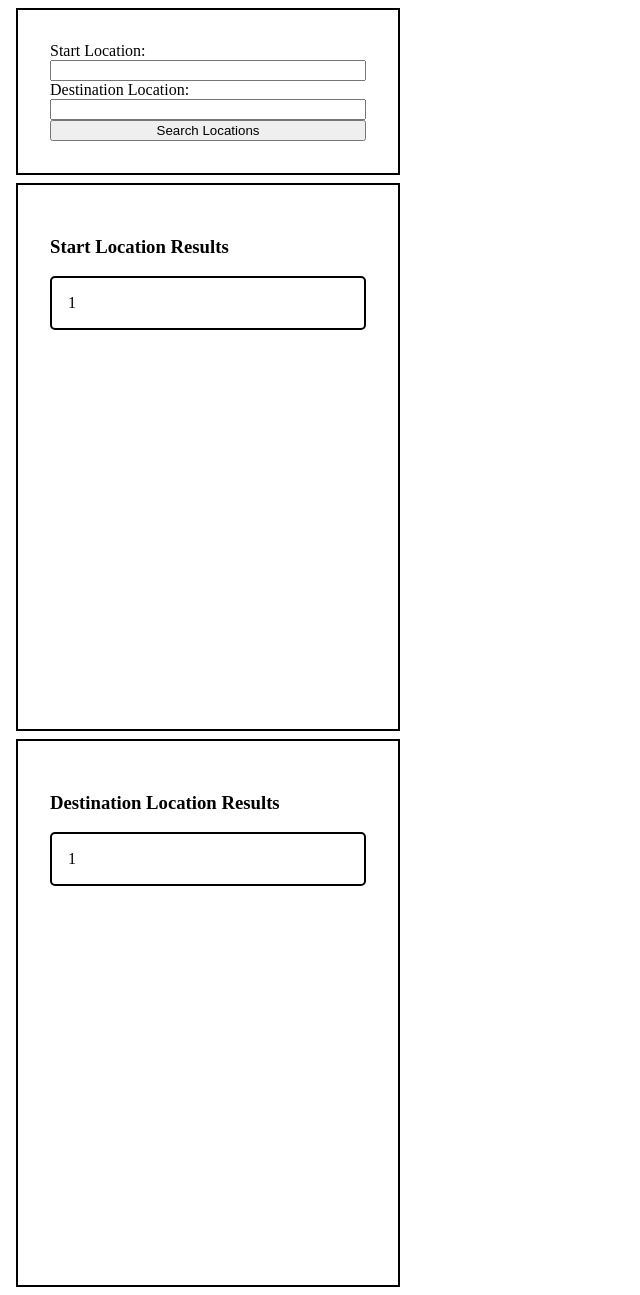
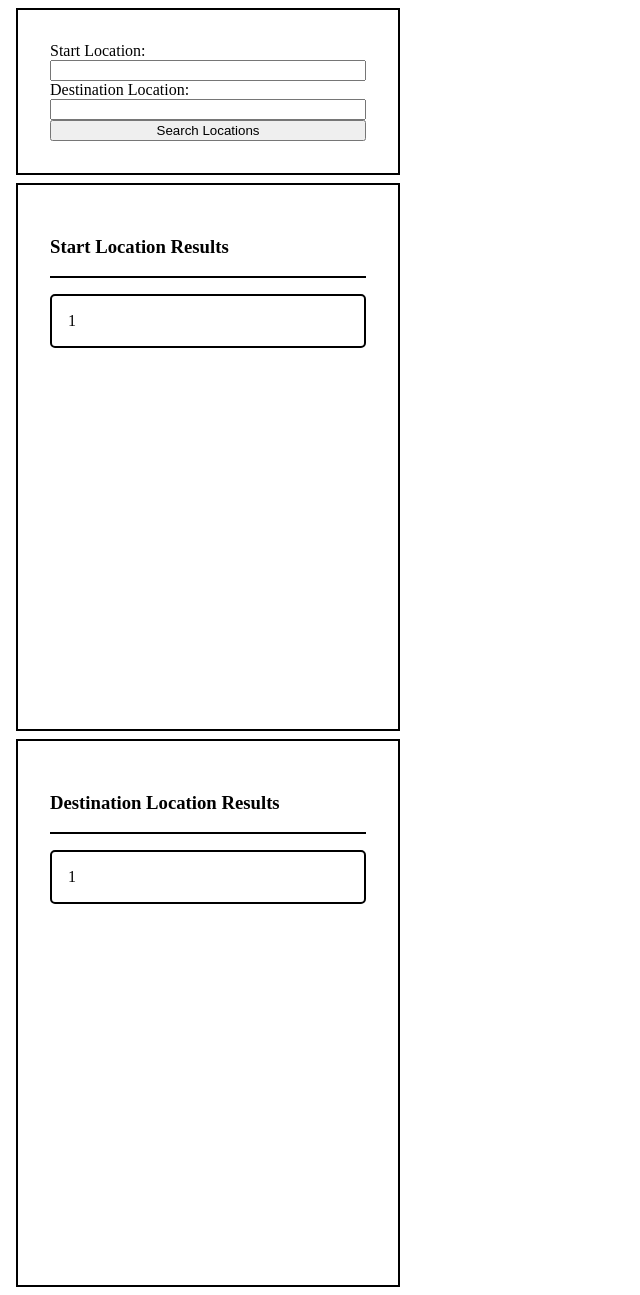
Before and after one commit to sigilpunk/leetRoute, a Python web app: template templates/index.html.jinja in a window 1280 px wide. Shown: the whole page, without its empty margins (0-640 px from the left). Run offline with Jinja, Linux system fonts and the light colour scheme; the template is opened without the code that fills it: most values are stand-ins (such as "Sample title", 1, 10 or a date in 2020).

Commit message:
i fucking hate frontend

```diff
--- a/main.py
+++ b/main.py
@@ -5,7 +5,7 @@ from dotenv import load_dotenv
 from os import getenv
 import json
 import polyline
-import simplek
+import simplekml
 import dataclasses
 from pathlib import Path
 from typing import Self, Literal
--- a/templates/index.html.jinja
+++ b/templates/index.html.jinja
@@ -6,19 +6,37 @@
     <style>
         div {
             width: 25%;
+            margin: .5em;
+        }
+
+        #locations-form-div {
             border: 2px solid black;
             padding: 2em;
-            margin: .5em;
         }
 
         .error-block {
             border: 4px solid red;
             color: #622;
+            padding: 2em;
         }
 
         .search-results {
             height: 30em;
             overflow-y: scroll;
+            padding: 2em;
+            border: 2px solid black;
+            display: flex;
+            flex-direction: column;
+        }
+
+        .search-header {
+            position: sticky;
+            top: 0;
+            background: #fff;
+            z-index: 9999;
+            width: 100%;
+            border-bottom: 2px solid black;
+            margin: 0;
         }
 
         .search-result {
@@ -57,13 +75,17 @@
     </div>
     {% if start_res and dest_res %}
         <div class="search-results" id="start-results" submitted="false">
-            <h3>Start Location Results</h3>
+            <div class="search-header">
+                <h3>Start Location Results</h3>
+            </div>
             {% for choice in start_res.choices %}
                 <p class="search-result" resulttype="start" index="{{ choice[1] }}">{{ choice[0] }}</p>
             {% endfor %}
         </div>
         <div class="search-results" id="dest-results" submitted="false">
-            <h3>Destination Location Results</h3>
+            <div class="search-header">
+                <h3>Destination Location Results</h3>
+            </div>
             {% for choice in dest_res.choices %}
                 <p class="search-result" resulttype="dest" index="{{ choice[1] }}">{{ choice[0] }}</p>
             {% endfor %}
```
Also changed, not shown: templates/index.html (deleted, +0 -36 lines).
